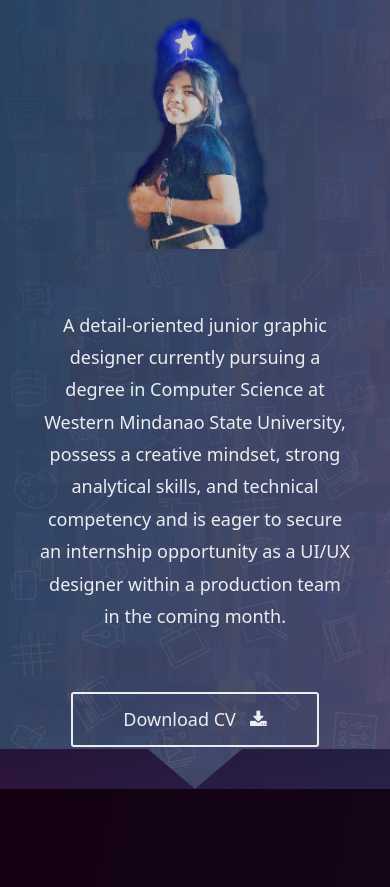
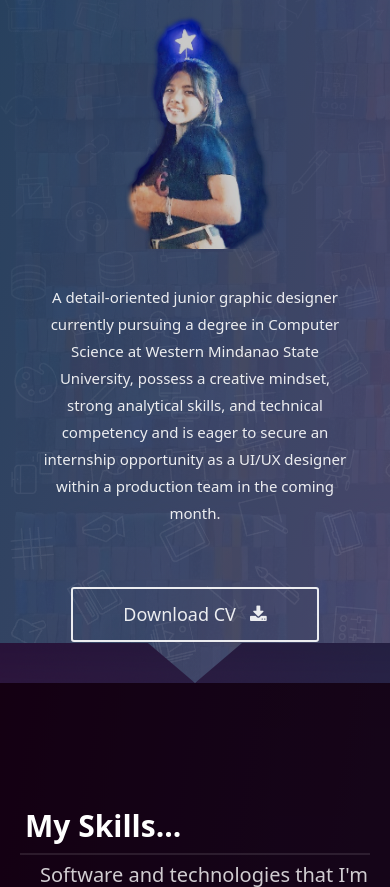
Before and after one commit to mimilame02/Portfolio, a PHP site: page / in a window 390 px wide. Shown: the part 669-1556 px from the top of the page. Run offline with PHP 8.4, Linux system fonts and the light colour scheme.

Commit message:
Update global.css

```diff
--- a/style/css/global.css
+++ b/style/css/global.css
@@ -2126,7 +2126,7 @@ p, h1, h2, h3, h4, h5, h6, ul, li {
     font-size: 40px;
   }
   .hero__photo-wrapper {
-    margin-top: 80px;
+    margin-top: 35px;
   }
   .hero__description {
     font-size: 19px;
@@ -2245,9 +2245,10 @@ p, h1, h2, h3, h4, h5, h6, ul, li {
   .hero__title-small {
     font-size: 38px;
   }
+
   .hero__description {
-    font-size: 18px;
-    padding-top: 60px;
+      font-size: 15px;
+      padding-top: 35px;
   }
 }
 
```
